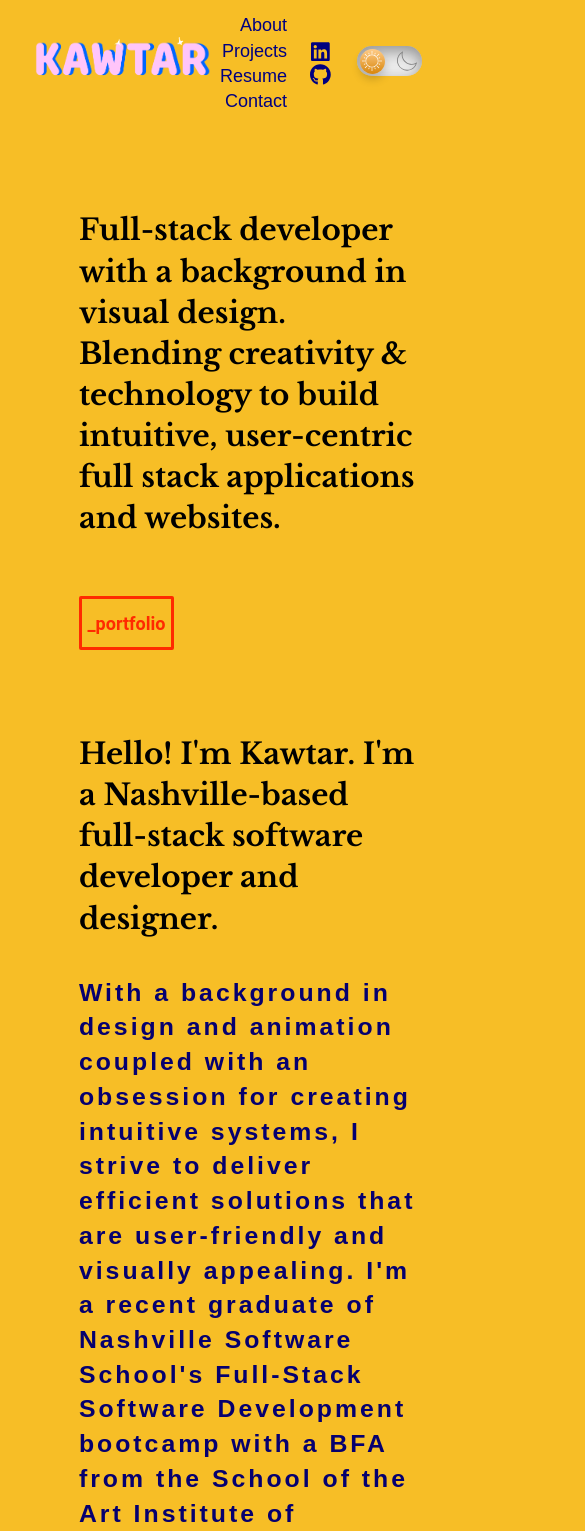
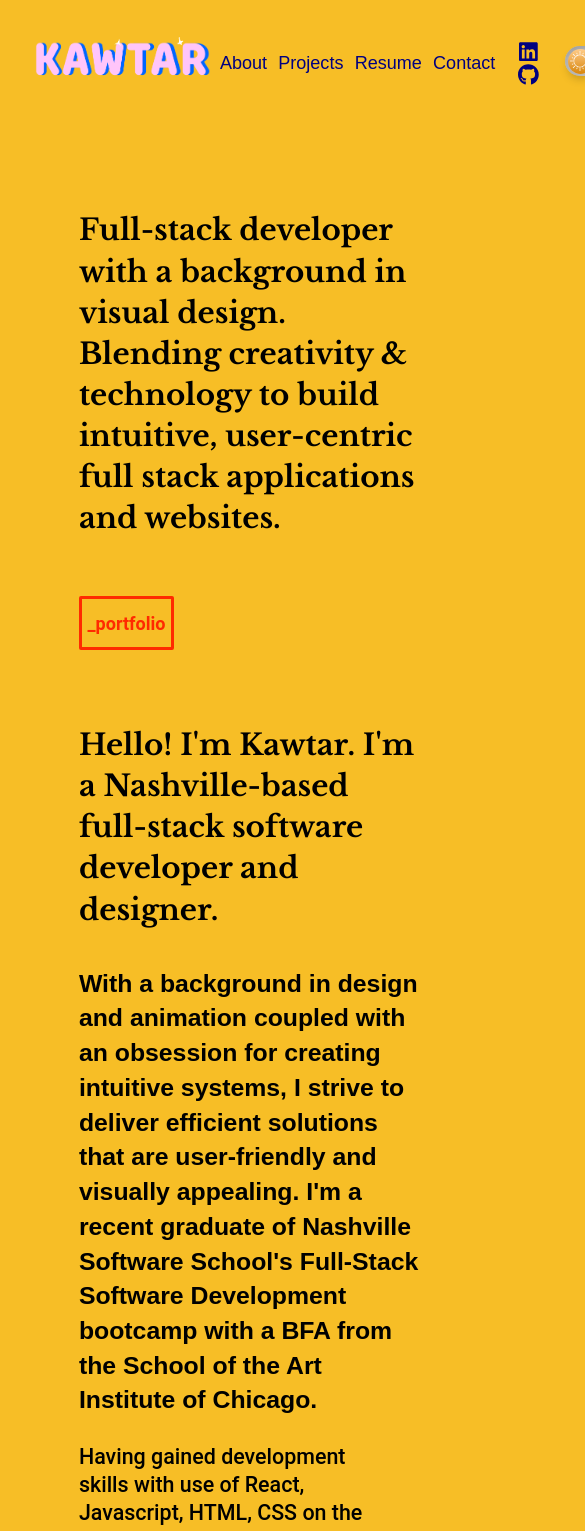
Before and after one commit to kawtarzz/my-portfolio, a React (Create React App) app: page /about in a window 390 px wide. Shown: the top 1531 px of the page, 585 px wide, since content can reach past the window. Built offline with nearby package versions, Linux system fonts and the light colour scheme.

Commit message:
resume and cookijar proj update

```diff
--- a/src/components/Home/index.js
+++ b/src/components/Home/index.js
@@ -1,26 +1,25 @@
-
-import { Link } from "react-router-dom";
+import { Link } from 'react-router-dom'
 import './index.scss'
 import React, { useState } from 'react'
 
 const Home = () => {
-  const [path, setPath] = useState("/")
+  const [path, setPath] = useState('/')
   const handleClick = () => {
-    if (path === "/") {
-      setPath("/projects")
+    if (path === '/') {
+      setPath('/projects')
     } else {
-      setPath("/")
+      setPath('/')
     }
   }
 
   return (
     <>
       <div className="container">
-
         <div className="home-page">
-          <h1 className="header h1">
-            Full-stack developer with a background in visual design.
-            Blending creativity & technology to build intuitive, user-centric full stack applications and websites.
+          <h1 className="header">
+            Full-stack developer with a background in visual design. Blending
+            creativity & technology to build intuitive, user-centric full stack
+            applications and websites.
           </h1>
         </div>
         <br></br>
@@ -29,8 +28,9 @@ const Home = () => {
             _portfolio
           </Link>
         </div>
-      </div >
-    </>)
+      </div>
+    </>
+  )
 }
 
-export default Home;
+export default Home
--- a/src/components/Home/index.scss
+++ b/src/components/Home/index.scss
@@ -18,11 +18,9 @@
   padding-bottom: 1rem;
 }
 
-;
-
 .flat-button {
   display: inline-block;
-  padding: 1rem .5rem;
+  padding: 1rem 0.5rem;
   background-color: transparent;
   color: rgb(255, 42, 0);
   font-size: 1.6rem;
@@ -38,66 +36,3 @@
     box-sizing: border-box;
   }
 }
-
-;
-
-h2 {
-  color: #0c173b;
-  margin-top: 0;
-  font-weight: 700;
-  font-size: 1.8rem;
-  padding: .3rem 1rem;
-  font-family: 'Libre Baskerville', serif;
-  letter-spacing: 3px;
-}
-
-;
-
-h3 {
-  color: #06006f;
-  font-weight: 700;
-  font-size: 16px;
-  font-family: 'Golos', sans-serif;
-  letter-spacing: 3px;
-}
-
-.container {
-  @media screen and (max-width: 768px) {
-    width: 90%;
-    max-width: 100%;
-
-    .header_img {
-      width: 100%;
-      height: 100%;
-    }
-
-    .image-box {
-      height: 150px;
-      max-width: 100%;
-    }
-
-    ;
-
-    .h2 {
-      font-size: 1.8rem;
-      font-family: 'Golos',
-        sans-serif;
-      font-weight: 700;
-    }
-
-    ;
-
-    .h3 {
-      font-size: 1.4rem;
-      font-family: 'Golos', sans-serif;
-      font-weight: 660;
-    }
-
-    ;
-
-    p {
-      font-size: 0.8rem;
-      font-family: Arial, Helvetica, sans-serif;
-    }
-  }
-}
--- a/src/components/Layout/index.js
+++ b/src/components/Layout/index.js
@@ -1,22 +1,16 @@
-import './index.scss';
-import { Outlet } from 'react-router-dom';
-import { Container } from 'react-bootstrap';
-import Sidebar from '../Sidebar';
-import Home from '../Home';
-
+import './index.scss'
+import { Outlet } from 'react-router-dom'
+import Home from '../Home'
+import Navbar from '../Sidebar'
 
 const Layout = () => {
-
-
-  return <>
-    <div className="App section">
-      <Sidebar />
-      <Container fluid className="p-0">
-        <Home />
-        <Outlet />
-      </Container>
-    </div>
-  </>
+  return (
+    <>
+      <Navbar />
+      <Home />
+      <Outlet />
+    </>
+  )
 }
 
-export default Layout;
+export default Layout
--- a/src/components/Resume/index.js
+++ b/src/components/Resume/index.js
@@ -1,24 +1,31 @@
-
 import './index.scss'
 
 function Resume() {
-
   const downloadPDF = () => {
-    window.open('https://indd.adobe.com/view/publication/379ef41e-cb21-4878-a931-6dcdc016081b/1/publication-web-resources/pdf/KAZZOUZI_1129_DES.pdf', '_blank');
+    window.open(
+      'https://indd.adobe.com/view/publication/9ef0e468-663e-4edd-be5c-5b39592b5f39/1/publication-web-resources/pdf/KAZZOUZI_1129_DES.pdf',
+      '_blank'
+    )
   }
 
   return (
     <div className="resume-page">
-      <button className="flat-button" onClick={() => downloadPDF()
-      }>Download Resume</button>
+      <button className="flat-button" onClick={() => downloadPDF()}>
+        Download Resume
+      </button>
       <div className="resume-iframe">
-
-        <iframe style={{ 'border': ' 1px solid #777' }} src="https://indd.adobe.com/embed/379ef41e-cb21-4878-a931-6dcdc016081b?startpage=1&allowFullscreen=true" alt="full stack developer" title="kawtar azzouzi resume"
-          width="800px" frameborder="0" allowfullscreen=""></iframe>
+        <iframe
+          style={{ border: ' 1px solid #777' }}
+          src="https://indd.adobe.com/view/publication/9ef0e468-663e-4edd-be5c-5b39592b5f39/1/publication-web-resources/pdf/KAZZOUZI_1129_DES.pdf"
+          alt="full stack developer"
+          title="kawtar azzouzi resume"
+          width="800px"
+          frameborder="0"
+          allowfullscreen=""
+        ></iframe>
       </div>
-
     </div>
-  );
+  )
 }
 
-export default Resume;
+export default Resume
--- a/src/components/Sidebar/index.js
+++ b/src/components/Sidebar/index.js
@@ -1,43 +1,30 @@
 import './index.scss'
 import { FontAwesomeIcon } from '@fortawesome/react-fontawesome'
-import {
-  faLinkedin,
-  faGithub,
-} from '@fortawesome/free-brands-svg-icons'
+import { faLinkedin, faGithub } from '@fortawesome/free-brands-svg-icons'
 import Logo from '../../assets/logo.svg'
 import DarkMode from '../DarkMode/DarkMode'
 
-
-const Sidebar = () => {
+const Navbar = () => {
   return (
     <>
       <div className="nav-bar">
-        <div className="nav-logo">
-          <a
-            href="/">
-            <img
-              src={Logo}
-              className="logo"
-              alt="Kawtar Azzouzi Logo"
-            />
+        <a href="/">
+          <img src={Logo} className="nav-logo logo" alt="Kawtar Azzouzi Logo" />
         </a>
-        </div>
-        <div className='nav-links'>
-          <a
-            className="nav-link"
-            href="/about"
-          >About</a>
-          <a
-            className="nav-link"
-            href="/projects"
-          >Projects</a>
-          <a
-            className="nav-link"
-            href="/resume">Resume</a>
-          <a
-            className="nav-link"
-            href="/contact">Contact</a>
-        </div>
+        <div className="nav-links">
+          <a className="nav-link" href="/about">
+            About
+          </a>
+          <a className="nav-link" href="/projects">
+            Projects
+          </a>
+
+          <a className="nav-link" href="/resume">
+            Resume
+          </a>
+          <a className="nav-link" href="/contact">
+            Contact
+          </a>
 
           <div className="social-icons">
             <a
@@ -45,26 +32,21 @@ const Sidebar = () => {
               target="_blank"
               rel="noreferrer"
             >
-            <FontAwesomeIcon
-              className="icon"
-              icon={faLinkedin}
-            />
+              <FontAwesomeIcon className="icon" icon={faLinkedin} />
             </a>
             <a
               href="https://www.github.com/kawtarzz"
               target="_blank"
               rel="noreferrer"
             >
-            <FontAwesomeIcon
-              className="icon"
-              icon={faGithub}
-            />
+              <FontAwesomeIcon className="icon" icon={faGithub} />
             </a>
           </div>
           <DarkMode />
-      </div >
+        </div>
+      </div>
     </>
   )
 }
 
-export default Sidebar
+export default Navbar
--- a/src/components/Sidebar/index.scss
+++ b/src/components/Sidebar/index.scss
@@ -13,7 +13,7 @@
     transition: all 0.2s ease-out;
 
     @media (max-width: 76px) {
-      margin-right: .5rem;
+      margin-right: 0.5rem;
       margin-left: 3rem;
       min-width: unset;
     }
@@ -23,38 +23,42 @@
     width: 16rem;
 
     @media (max-width: 76px) {
-      margin-right: .5rem;
+      margin-right: 0.5rem;
       margin-left: 3rem;
       min-width: unset;
     }
   }
 
   .nav-links {
+    display: flex;
+    flex-direction: row;
+    align-items: center;
+    justify-content: flex-end;
     list-style: none;
-
+    margin-left: auto;
+    padding: 0;
 
     @media (max-width: 76px) {
       display: none;
-    }
     }
 
     .nav-link {
       font-size: 1.6rem;
       font-weight: 500;
-    float: right;
       text-decoration: none;
       color: var(--link_color);
-    padding: 0rem .5rem;
+      padding: 0rem 0.5rem;
     }
 
     .nav-link:hover {
       color: rgb(232, 70, 0);
     }
+  }
 
   .social-icons {
     float: right;
     text-align: center;
-    padding: 0rem .5rem;
+    padding: 0rem 0.5rem;
     text-decoration: none;
 
     i {
```
Also changed, not shown: src/components/Projects/_data/data.js (+25 -17 lines), 1 other file (tests, documents, lock files or other folders). Lines whose indentation alone changed are shown as unchanged.
